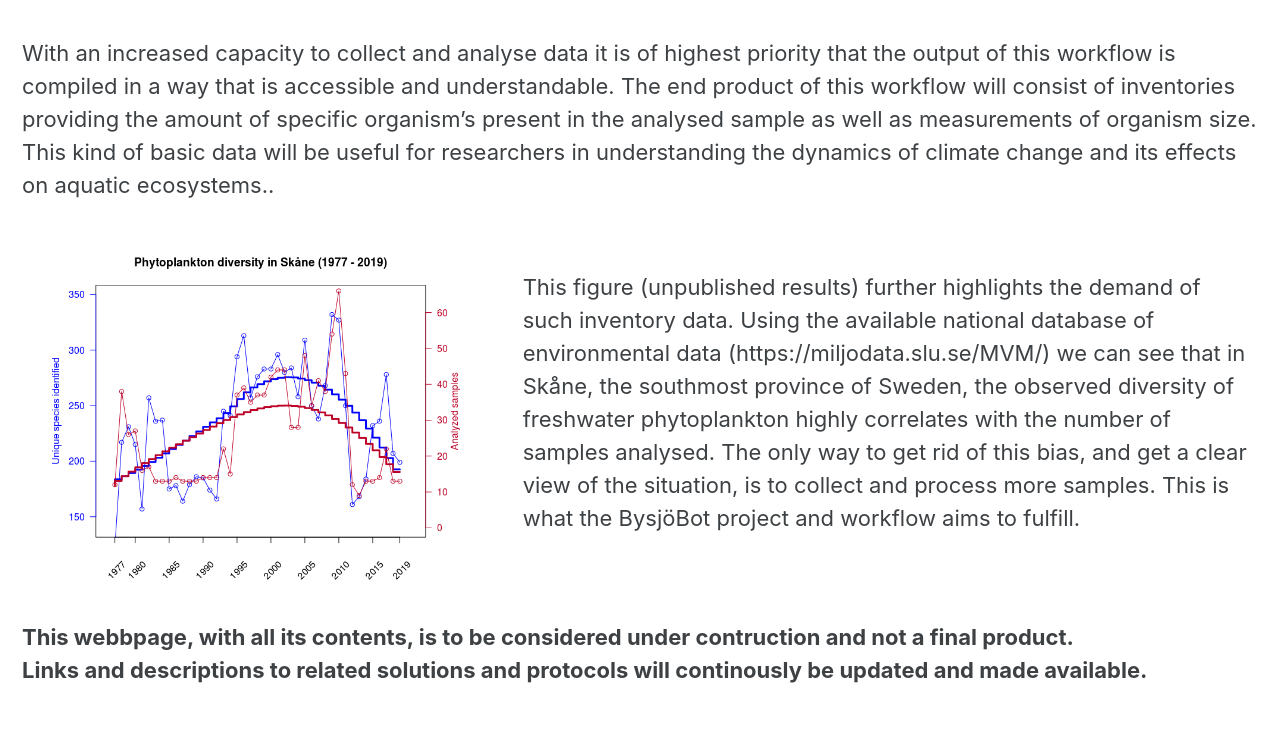
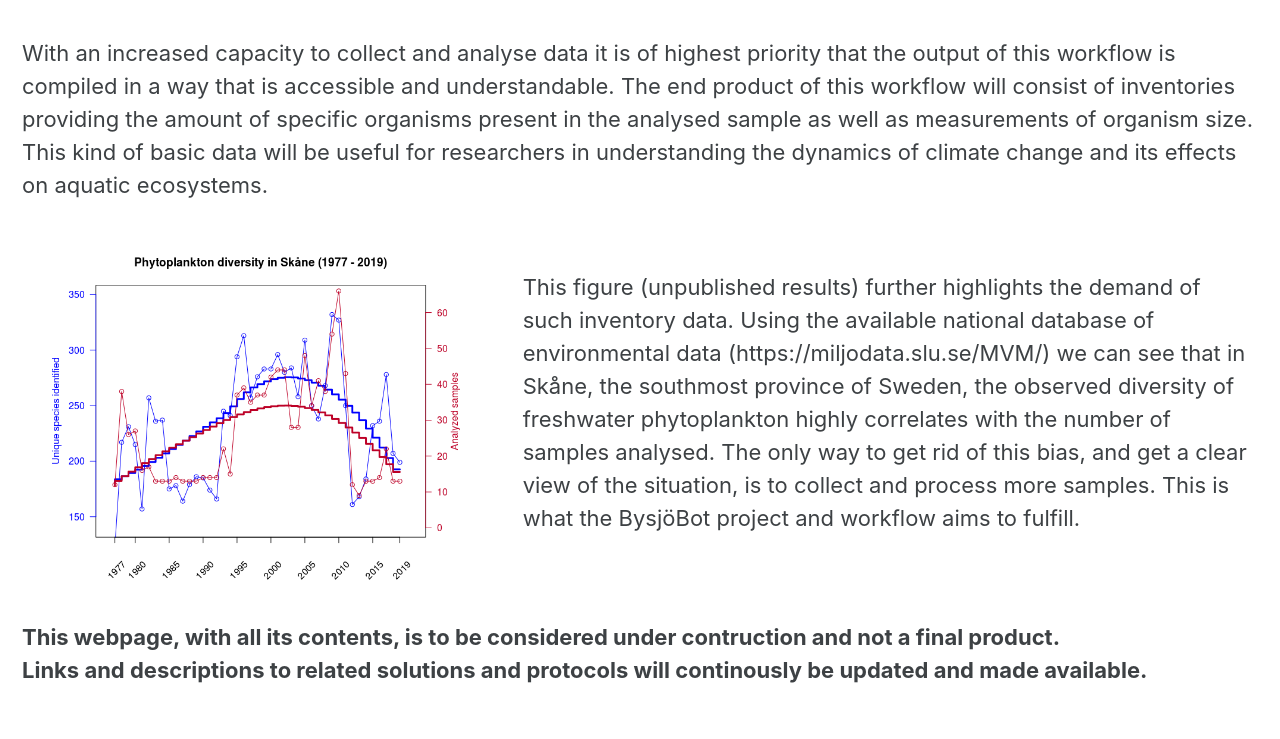
Before and after one commit to pkiw/pkiw.github.io, a Jekyll site: the page built from _pages/datavisualisation.md, in a window 1280 px wide. Shown: the part 386-1125 px from the top of the page. Built offline with Jekyll 4.4.1, drawn with Linux system fonts in a browser that asks for light colours; cached includes are drawn as plain includes.

Commit message:
Fix some typos.

```diff
--- a/_pages/datavisualisation.md
+++ b/_pages/datavisualisation.md
@@ -11,7 +11,7 @@ td, tr {
    border: none!important;
 }
 </style>
-<p style="font-size:22px">With an increased capacity to collect and analyse data it is of highest priority that the output of this workflow is compiled in a way that is accessible and understandable. The end product of this workflow will consist of inventories providing the amount of specific organism’s present in the analysed sample as well as measurements of organism size. This kind of basic data will be useful for researchers in understanding the dynamics of climate change and its effects on aquatic ecosystems.. </p>
+<p style="font-size:22px">With an increased capacity to collect and analyse data it is of highest priority that the output of this workflow is compiled in a way that is accessible and understandable. The end product of this workflow will consist of inventories providing the amount of specific organisms present in the analysed sample as well as measurements of organism size. This kind of basic data will be useful for researchers in understanding the dynamics of climate change and its effects on aquatic ecosystems. </p>
 <table width="100%">
 
 <tr>
@@ -21,6 +21,6 @@ td, tr {
 </td>
 </tr>
 </table>
-<strong>This webbpage, with all its contents, is to be considered under contruction and not a final product.</strong>
+<strong>This webpage, with all its contents, is to be considered under contruction and not a final product.</strong>
 <br>
 <strong>Links and descriptions to related solutions and protocols will continously be updated and made available.</strong>
```
Also changed, not shown: _pages/imageanalysis.md (+2 -2 lines), _pages/microscopy.md (+3 -3 lines), _pages/samplecollection.md (+2 -2 lines).
